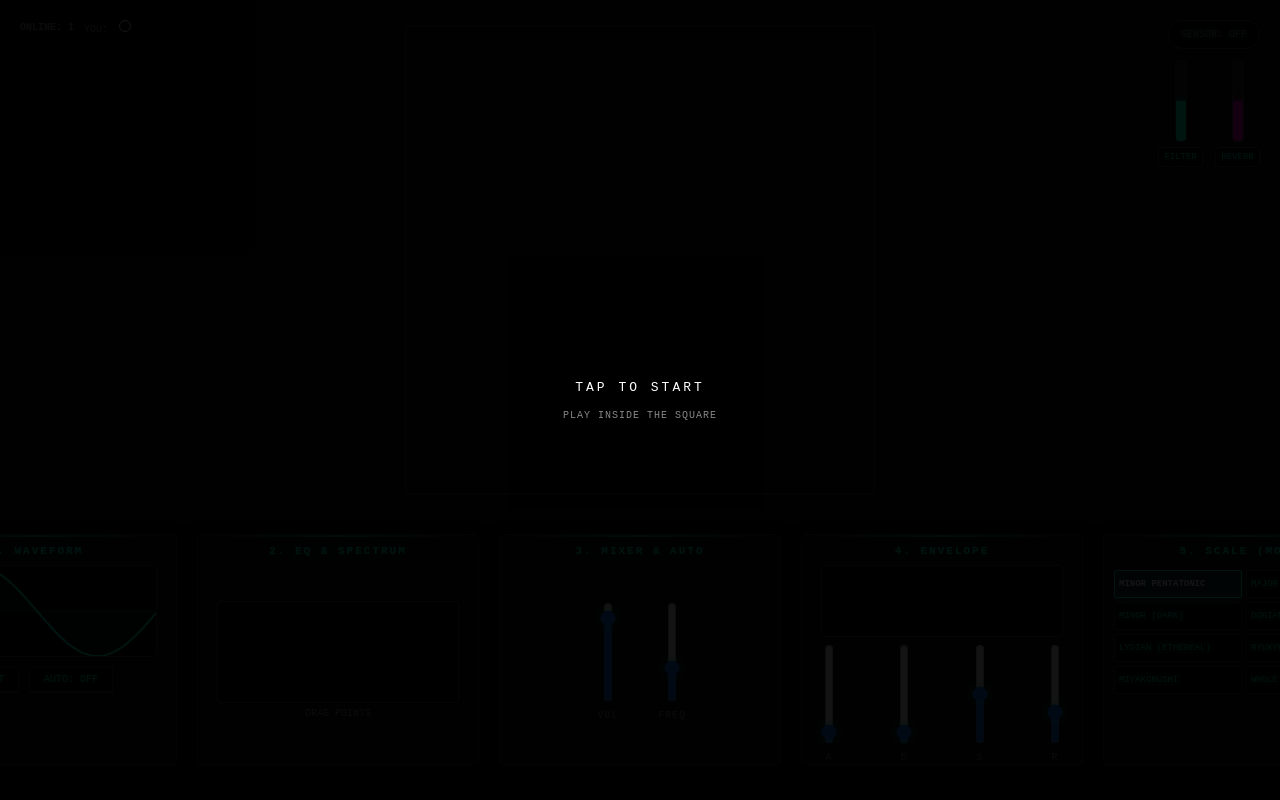
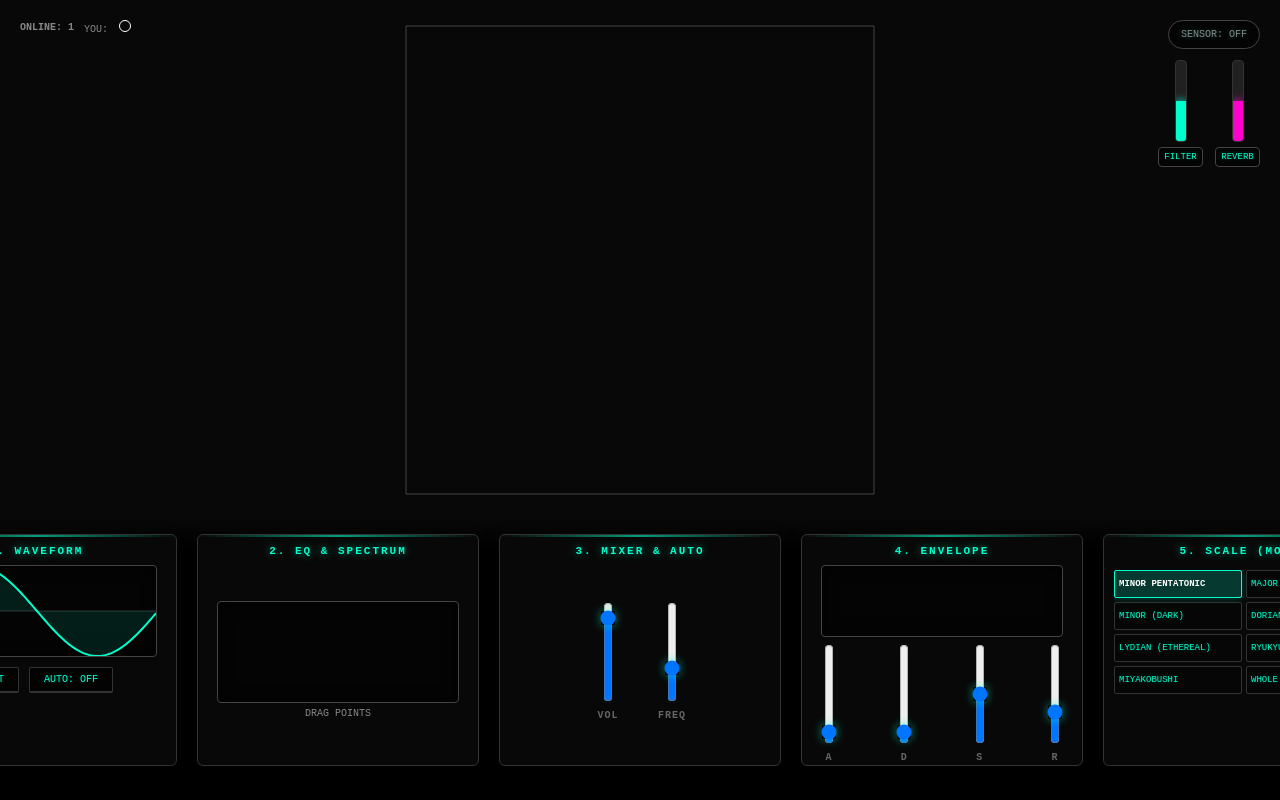
Before and after one commit to Hakushukassai/ambient-sync, a website: page public/index.html in a window 1280 px wide. Drawn offline with nearby package versions, Linux system fonts and the light colour scheme; no server answers.

Commit message:
Update index.html

```diff
--- a/public/index.html
+++ b/public/index.html
@@ -72,14 +72,6 @@
         .scale-btn { padding: 8px 4px; font-size: 9px; text-align: left; width: 100%; white-space: nowrap; overflow: hidden; text-overflow: ellipsis; touch-action: pan-x; border: 1px solid #333; background: rgba(0,0,0,0.3); box-sizing: border-box; }
         .scale-btn.active { border-color: #00ffcc; background: rgba(0,255,204,0.2); color: white; box-shadow: 0 0 8px rgba(0,255,204,0.3); }
 
-        #overlay {
-            position: fixed; top: 0; left: 0; width: 100%; height: 100%;
-            background: rgba(0,0,0,0.92); z-index: 999;
-            display: flex; flex-direction: column; justify-content: center; align-items: center;
-            cursor: pointer; letter-spacing: 3px;
-        }
-        #overlay span { margin-top: 15px; font-size: 10px; color: #888; letter-spacing: 1px; }
-
         /* ステータスバー */
         #status-bar {
             position: fixed; top: 20px; left: 20px; z-index: 100;
@@ -137,11 +129,6 @@
     <script src="https://cdnjs.cloudflare.com/ajax/libs/three.js/r128/three.min.js"></script>
 </head>
 <body>
-
-    <div id="overlay">
-        <div>TAP TO START</div>
-        <span>PLAY INSIDE THE SQUARE</span>
-    </div>
 
     <div id="status-bar">
         <span id="user-count">ONLINE: 1</span>
@@ -339,9 +326,11 @@
 
         let currentScaleName = "MINOR_PENTATONIC";
 
+        // ★ 音声初期化 (どこ触ってもOK)
         async function initAudio() {
             if (isStarted) return;
             await Tone.start();
+            isStarted = true;
 
             fft = new Tone.Analyser("fft", 256);
             fft.smoothing = 0.85;
@@ -374,12 +363,15 @@
             }).connect(panner);
 
             updateSynthWave(waveBuffer);
-
-            isStarted = true;
-            document.getElementById('overlay').style.display = 'none';
             updateLayout();
         }
-        document.getElementById('overlay').addEventListener('click', initAudio);
+
+        // ★ 画面全体のどこを触ってもオーディオ開始
+        ['click', 'touchstart', 'keydown'].forEach(evt => {
+            window.addEventListener(evt, () => {
+                if(!isStarted) initAudio();
+            }, { once: true });
+        });
 
         // --- Visual Feedback Function ---
         function flashPanel(panelId, color) {
@@ -404,12 +396,10 @@
         let isSensorActive = false;
         let lastSensorSync = 0;
 
-        // ★ターゲット候補に ATTACK, SUSTAIN を追加
         const TARGETS_X = ['FILTER', 'PAN', 'VOL'];
         const TARGETS_Y = ['REVERB', 'ATTACK', 'DECAY', 'SUSTAIN', 'RELEASE'];
         let myTargets = { x: 'FILTER', y: 'REVERB' };
 
-        // ★ 音声だけでなくUIも更新する関数 (全員共有)
         function applyAudioParam(target, val) {
             if (!synth) return;
 
@@ -433,28 +423,24 @@
                 if(reverb) reverb.wet.rampTo(val, 0.1);
             }
             else if (target === 'ATTACK') {
-                // val(0-1) -> 0.01 - 2.0s
                 const a = 0.01 + (val * 1.99);
                 synth.set({ envelope: { attack: a } });
                 const aSlider = document.getElementById('adsr-a');
                 if(aSlider) { aSlider.value = a; drawADSRVisual(); }
             }
             else if (target === 'DECAY') {
-                // val(0-1) -> 0.1-2.0s
                 const d = 0.1 + (val * 1.9);
                 synth.set({ envelope: { decay: d } });
                 const dSlider = document.getElementById('adsr-d');
                 if(dSlider) { dSlider.value = d; drawADSRVisual(); }
             }
             else if (target === 'SUSTAIN') {
-                // val(0-1) -> 0.0-1.0
                 const s = val;
                 synth.set({ envelope: { sustain: s } });
                 const sSlider = document.getElementById('adsr-s');
                 if(sSlider) { sSlider.value = s; drawADSRVisual(); }
             }
             else if (target === 'RELEASE') {
-                // val(0-1) -> 0.1-5.0s
                 const r = 0.1 + (val * 4.9);
                 synth.set({ envelope: { release: r } });
                 const rSlider = document.getElementById('adsr-r');
@@ -467,9 +453,8 @@
             if (myTargets.y === target) fillY.style.height = (val * 100) + "%";
         }
 
-        // 視覚的フィードバックのトリガー
         function triggerVisualFeedback(target, color) {
-            if (target === 'FILTER' || target === 'REVERB') flashPanel('panel-eq', color); // EQパネル代用
+            if (target === 'FILTER' || target === 'REVERB') flashPanel('panel-eq', color);
             if (target === 'PAN' || target === 'VOL') flashPanel('panel-mixer', color);
             if (['ATTACK','DECAY','SUSTAIN','RELEASE'].includes(target)) flashPanel('panel-adsr', color);
         }
@@ -547,7 +532,6 @@
             myColor = data.color;
             document.getElementById('my-color').style.backgroundColor = myColor;
 
-            // パラメータ初期反映
             if(data.params) {
                 for (const [key, val] of Object.entries(data.params)) {
                     applyAudioParam(key, val);
@@ -575,15 +559,12 @@
         });
 
         socket.on('sync_param', (data) => {
-            // 音声とUIを更新
             applyAudioParam(data.target, data.value);
-            // 視覚的フィードバック（誰かが操作した！）
             const user = connectedUsers[data.userId];
             const color = user ? user.color : '#fff';
             triggerVisualFeedback(data.target, color);
         });
 
-        // Other Syncs...
         socket.on('sync_waveform', d => {
             waveBuffer=d.data; resizeCanvases(); updateSynthWave(d.data);
             flashPanel('panel-wave', connectedUsers[d.userId]?.color || '#fff');
@@ -607,7 +588,6 @@
             flashPanel('panel-mixer', connectedUsers[d.userId]?.color || '#fff');
         });
 
-        // Note Trigger with Color
         socket.on('trigger_note', (data) => {
             if (!synth) return;
             synth.triggerAttackRelease(data.note, data.duration);
@@ -640,7 +620,6 @@
             if(data.id !== 'auto') prevNotePos = pos;
         });
 
-        // EQ/Waveform Helper
         const eqCanvas = document.getElementById('eq-canvas'); const eqCtx = eqCanvas.getContext('2d'); const eqReadout = document.getElementById('eq-readout');
         const minFreq = 20; const maxFreq = 20000;
         function xToFreq(x, width) { return minFreq * Math.pow(maxFreq / minFreq, x / width); }
@@ -709,7 +688,6 @@
         eqCanvas.addEventListener('mousedown', e=>handleEQMove(e.clientX,e.clientY,true)); window.addEventListener('mousemove', e=>{if(draggingPoint)handleEQMove(e.clientX,e.clientY,false)}); window.addEventListener('mouseup', endEQDrag);
         eqCanvas.addEventListener('touchstart', e=>{e.preventDefault(); handleEQMove(e.touches[0].clientX,e.touches[0].clientY,true)},{passive:false}); window.addEventListener('touchmove', e=>{if(draggingPoint){e.preventDefault(); handleEQMove(e.touches[0].clientX,e.touches[0].clientY,false)}},{passive:false}); window.addEventListener('touchend', endEQDrag);
 
-        // --- Mixer & Waveform Helpers ---
         const volSynth=document.getElementById('vol-synth');
         let lastMixerSync = 0;
         const updateMixer=(v)=>{
@@ -745,7 +723,6 @@
         resetBtn.addEventListener('click', e=>{e.stopPropagation(); waveBuffer=waveBuffer.map((_,i)=>Math.sin((i/WAVE_SIZE)*Math.PI*2)); drawWave(waveBuffer); updateSynthWave(waveBuffer); socket.emit('update_waveform',waveBuffer)});
         resetBtn.addEventListener('touchstart', e=>e.stopPropagation(),{passive:false});
 
-        // ADSR UI Manual Sync
         const slA=document.getElementById('adsr-a'), slD=document.getElementById('adsr-d'), slS=document.getElementById('adsr-s'), slR=document.getElementById('adsr-r');
         let lastAdsrSync = 0;
         const updateADSR=()=>{
@@ -761,7 +738,6 @@
             btn.addEventListener('touchstart', e=>e.stopPropagation(), {passive:false});
         });
 
-        // Swipe & Mouse Play
         let isPointerDown = false; let lastMoveNoteTime = 0; const MOVE_NOTE_INTERVAL = 100;
         function triggerNoteFromInput(normX, normY) {
             if (normX < 0 || normX > 1 || normY < 0 || normY > 1) return;
```
